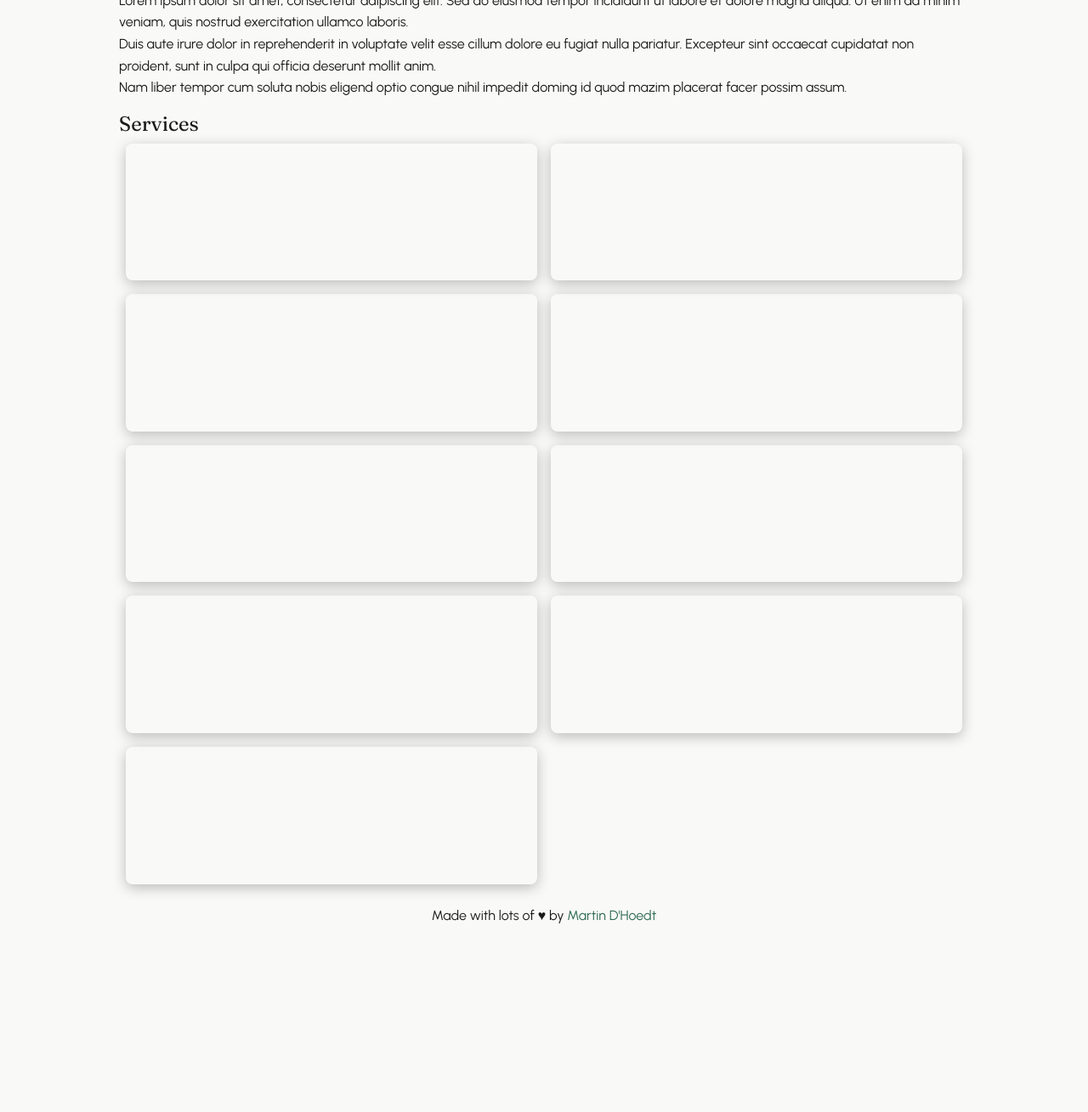
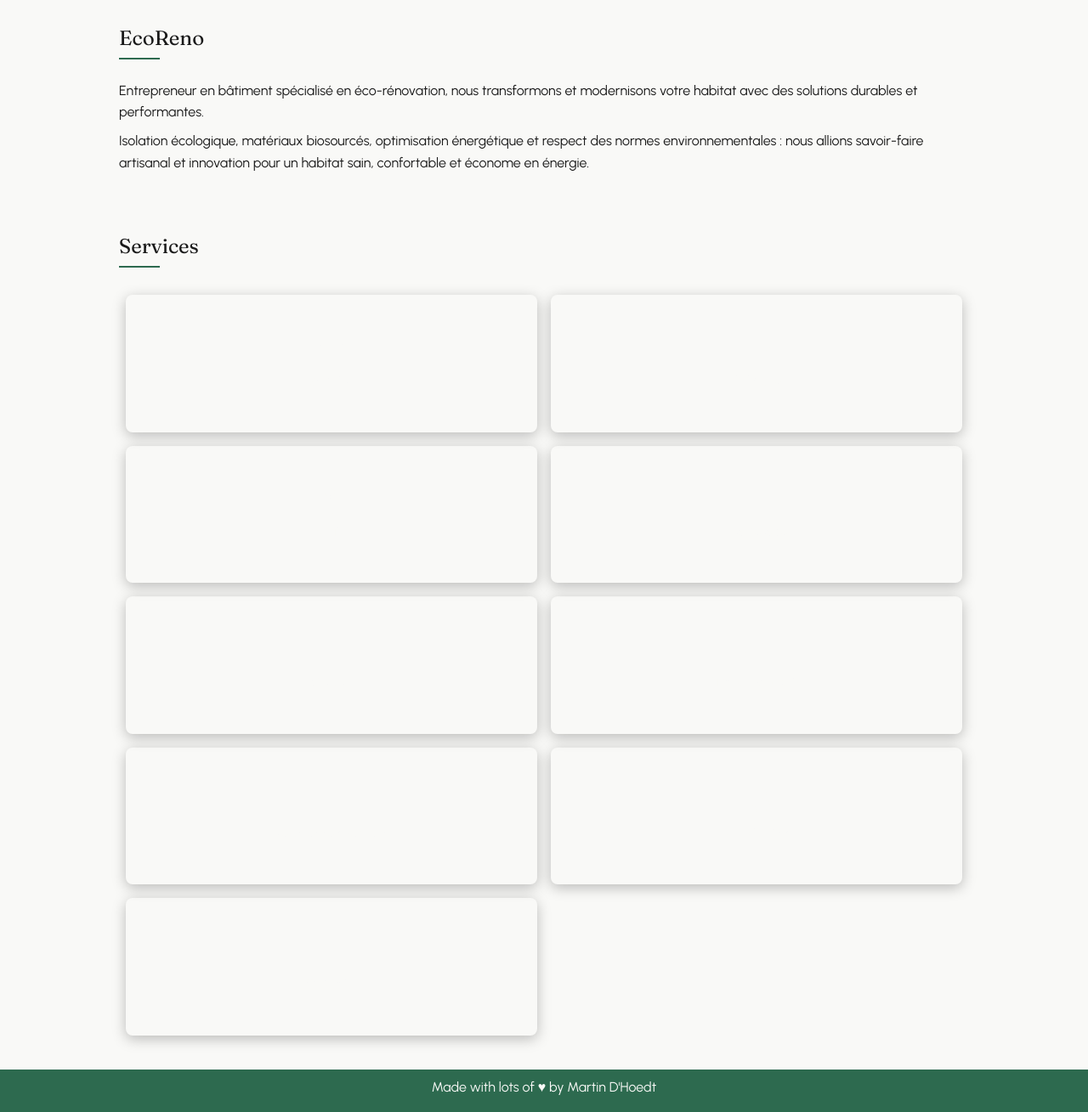
Before and after one commit to dhoedt/eco-reno-max, a web app: file index.html in a window 1280 px wide. Shown: the part 577-1886 px from the top of the page at 85% size. Before the commit the page ends 1664 px from the top, so only its background shows below. Run offline with its HTML, style and script files only (its server is not run), Linux system fonts and the light colour scheme.

Commit message:
layout improvements

```diff
--- a/css/base.css
+++ b/css/base.css
@@ -36,6 +36,25 @@ h1, h2, h3 {
   line-height: 1.2;
 }
 
+h2 {
+  margin-bottom: var(--space-md);
+  display: flex;
+  flex-direction: column;
+  gap: var(--space-sm);
+}
+
+h2::after {
+  content: '';
+  display: block;
+  width: 3rem;
+  height: 2px;
+  background-color: var(--color-primary);
+}
+
+p {
+  margin-bottom: var(--space-sm);
+}
+
 .wrapper {
   max-width: var(--wrapper-width);
   margin: auto;
@@ -53,7 +72,6 @@ a {
 }
 
 header {
-  height: var(--header-height);
   position: fixed;
   top: 0;
   left: 0;
@@ -63,13 +81,14 @@ header {
 }
 
 header .wrapper {
+  height: var(--header-height);
   display: flex;
   justify-content: space-between;
 }
 
 header address {
   display: flex;
-  gap: var(--space-md);
+  gap: var(--space-sm);
   font-style: normal;
 }
 
@@ -82,6 +101,7 @@ header address a {
 
 header nav {
   display: flex;
+  align-items: center;
   gap: var(--space-md);
   font-style: normal;
 }
@@ -91,5 +111,11 @@ nav a {
 }
 
 footer {
+  background-color: var(--color-primary);
+  color: var(--color-bg);
   text-align: center;
 }
+
+footer a {
+  color: var(--color-bg);
+}
--- a/css/index.css
+++ b/css/index.css
@@ -1,3 +1,7 @@
+section {
+padding: var(--space-md) 0;
+}
+
 /* Hero */
 .hero {
   position: relative;
@@ -34,7 +38,7 @@
 }
 
 .hero-content p {
-  font-size: clamp(1rem, 2vw, 3rem);
+  font-size: clamp(1.5rem, 2vw, 3rem);
   max-width: var(--wrapper-width);
   margin: 0 var(--space-md);
   text-shadow: 0 1px 4px rgba(0, 0, 0, 0.5);
@@ -63,7 +67,6 @@
   outline: none;
 }
 
-/* Skills */
 .skills-grid {
   display: grid;
   grid-template-columns: 1fr;
--- a/index.html
+++ b/index.html
@@ -19,7 +19,7 @@
       <address>
         <a href="mailto:john.doe@ecoreno.fr">
           <i class="fa-solid fa-envelope" aria-hidden="true"></i>
-          john.doe@ecoreno.fr
+          contact@ecoreno.fr
         </a>
         <a href="tel:+33612345678">
           <i class="fa-solid fa-phone" aria-hidden="true"></i>
@@ -36,7 +36,7 @@
     <section class="hero">
       <div class="hero-content">
         <h1>EcoReno</h1>
-        <p>Lorem ipsum dolor sit amet, consectetur adipiscing elit. Aenean commodo ligula eget dolor.</p>
+        <p>Notre expertise en éco-construction au service de votre habitat.</p>
         <a href="projects.html" class="cta">Mes réalisations</a>
       </div>
     </section>
@@ -44,10 +44,8 @@
     <section class="about">
       <div class="wrapper">
         <h2>EcoReno</h2>
-        <p>Lorem ipsum dolor sit amet, consectetur adipiscing elit. Sed do eiusmod tempor incididunt ut labore et dolore magna aliqua. Ut enim ad minim veniam, quis nostrud exercitation ullamco laboris.</p>
-        <p>Duis aute irure dolor in reprehenderit in voluptate velit esse cillum dolore eu fugiat nulla pariatur. Excepteur sint occaecat cupidatat non proident, sunt in culpa qui officia deserunt mollit anim.</p>
-        <p>Nam liber tempor cum soluta nobis eligend optio congue nihil impedit doming id quod mazim placerat facer possim assum.</p>
-      </div>
+        <p>Entrepreneur en bâtiment spécialisé en éco-rénovation, nous transformons et modernisons votre habitat avec des solutions durables et performantes.</p>
+        <p>Isolation écologique, matériaux biosourcés, optimisation énergétique et respect des normes environnementales : nous allions savoir-faire artisanal et innovation pour un habitat sain, confortable et économe en énergie.</p>
     </section>
 
     <section class="skills">
```
